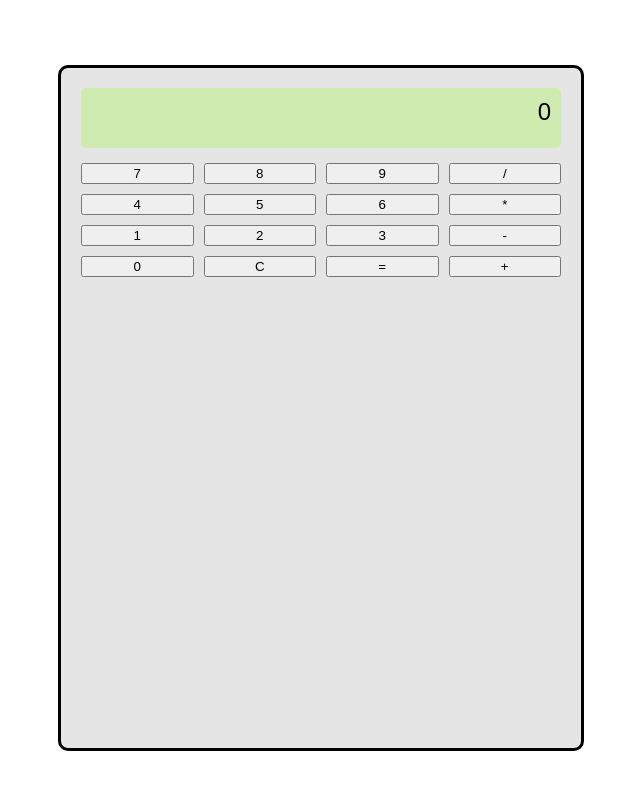
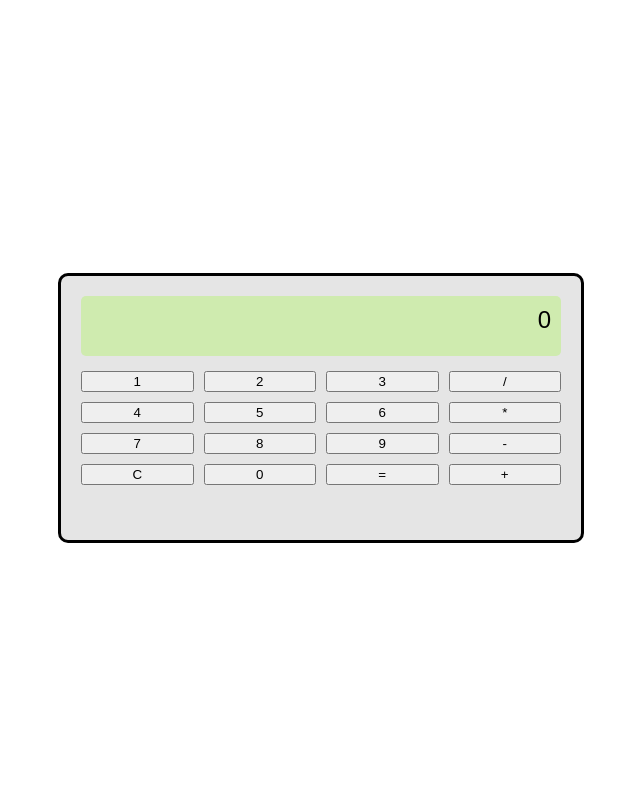
Before and after one commit to Manu15019/calc-manu, a plain HTML site: page index.html in a window 1280 px wide. Shown: the whole page, without its empty margins (319-959 px from the left). Drawn offline with Linux system fonts and the light colour scheme.

Commit message:
switched the order of numbers, and made the calculator itself shorter

```diff
--- a/index.html
+++ b/index.html
@@ -18,7 +18,7 @@
     }
 
     .calculator{
-        height: 40rem;
+        height: 14rem;
         width: 30rem;
         border: 3px, solid, black;
         padding: 20px;
@@ -43,6 +43,8 @@
     }
 
 
+
+
 </style>
 
 <body>
@@ -50,9 +52,9 @@
   <div class="calculator">
     <div class="display" id="display">0</div>
     <div class="buttons">
-      <button>7</button>
-      <button>8</button>
-      <button>9</button>
+      <button>1</button>
+      <button>2</button>
+      <button>3</button>
       <button>/</button>
 
       <button>4</button>
@@ -60,13 +62,13 @@
       <button>6</button>
       <button>*</button>
 
-      <button>1</button>
-      <button>2</button>
-      <button>3</button>
+      <button>7</button>
+      <button>8</button>
+      <button>9</button>
       <button>-</button>
 
+      <button class="wide">C</button>
       <button>0</button>
-      <button class="wide">C</button>
       <button>=</button>
       <button>+</button>
     </div>
```
